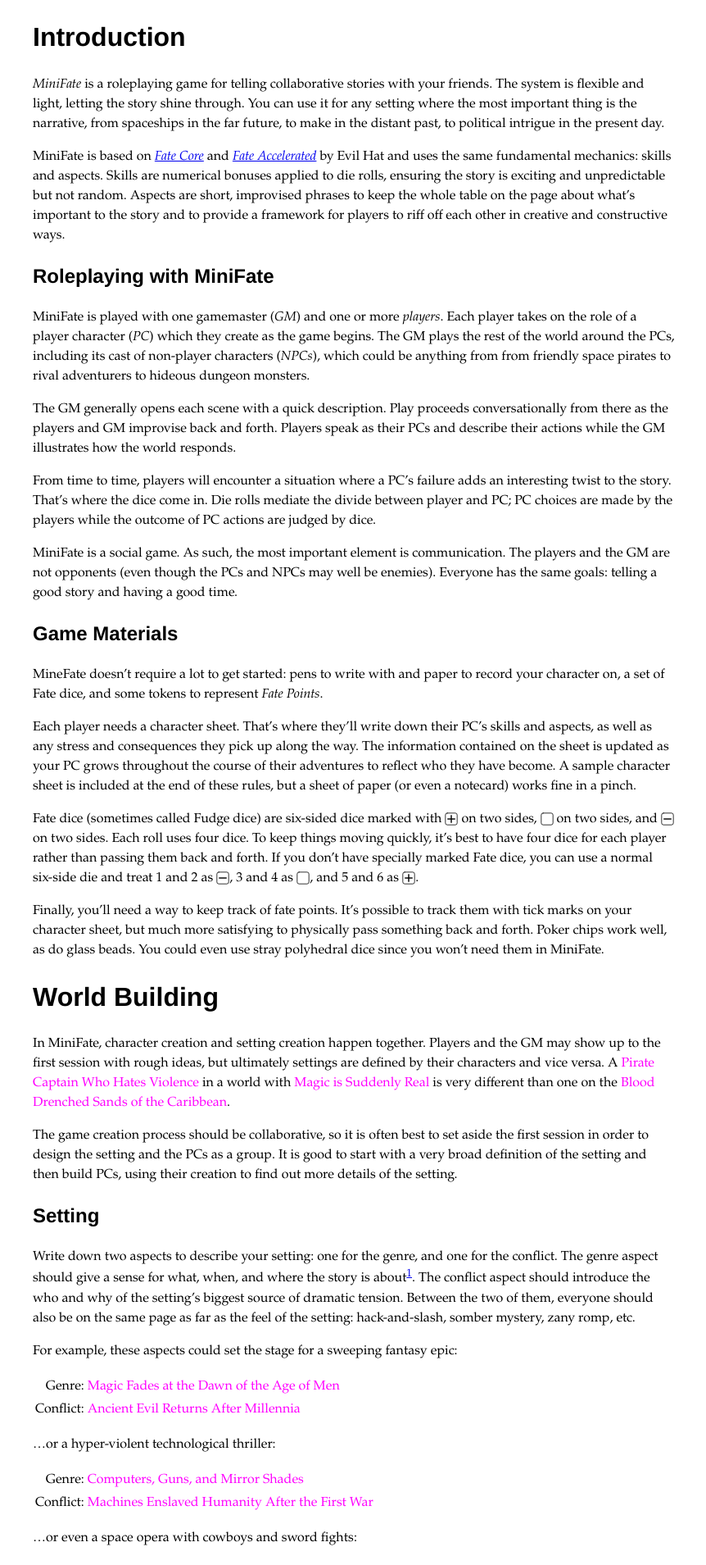
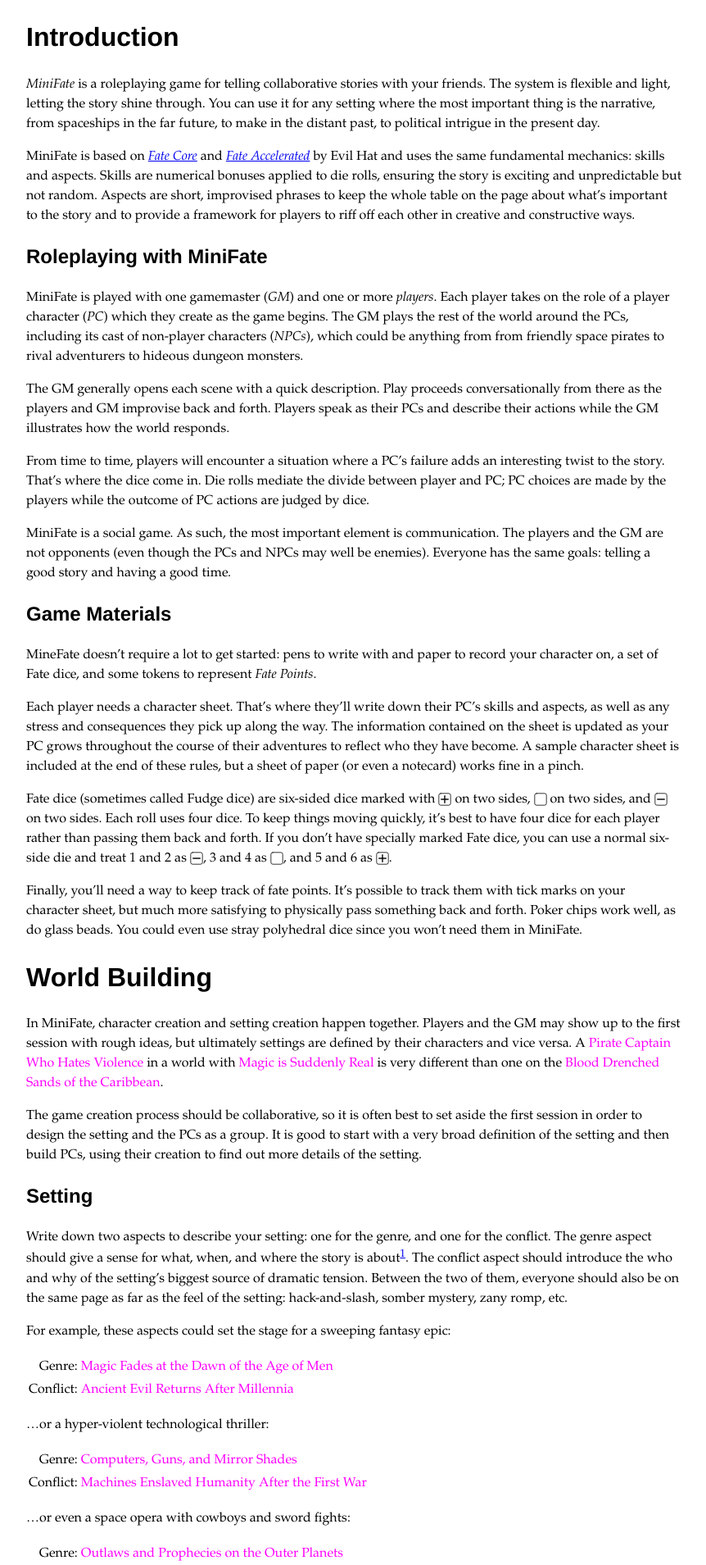
Before and after one commit to MiniFate/MiniFate, a Jekyll site: the page built from index.md, in a window 1280 px wide. Shown: the top 1909 px of the page at 82% size, without its empty margins (208-1070 px from the left). Built offline with Jekyll 4.4.1, drawn with Linux system fonts in a browser that asks for light colours.

Commit message:
Add <main>

```diff
--- a/_layouts/default.html
+++ b/_layouts/default.html
@@ -4,9 +4,10 @@
 
 <!DOCTYPE html>
 <html lang="en">
-
   {% include head.html %}
   <body>
-    {{ content }}
+    <main role="main">
+      {{ content }}
+    </main>
   </body>
 </html>
--- a/assets/_sass/main.scss
+++ b/assets/_sass/main.scss
@@ -5,6 +5,9 @@
 html {
     font-family: $root-font-family;
     line-height: $root-line-height;
+}
+
+main {
     margin: 0 auto;
     width: 100%;
     max-width: 800px;
```
